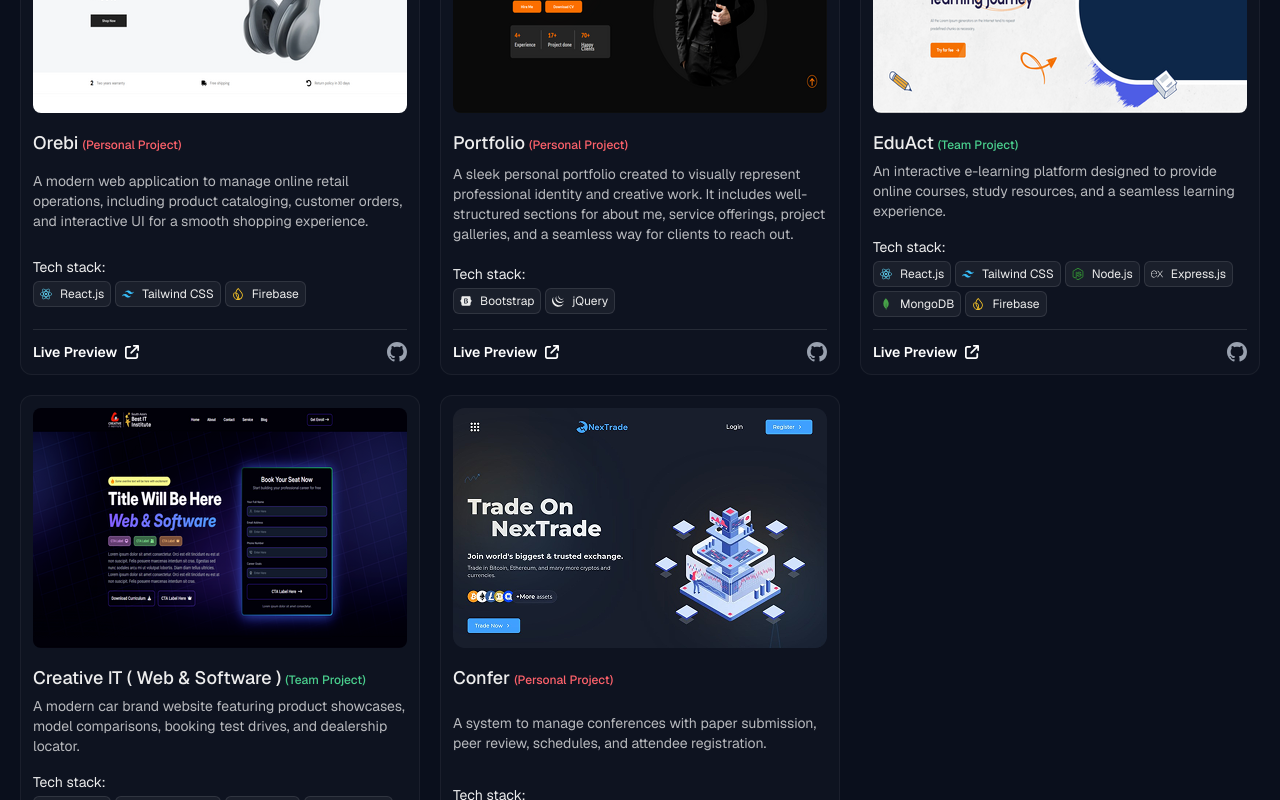
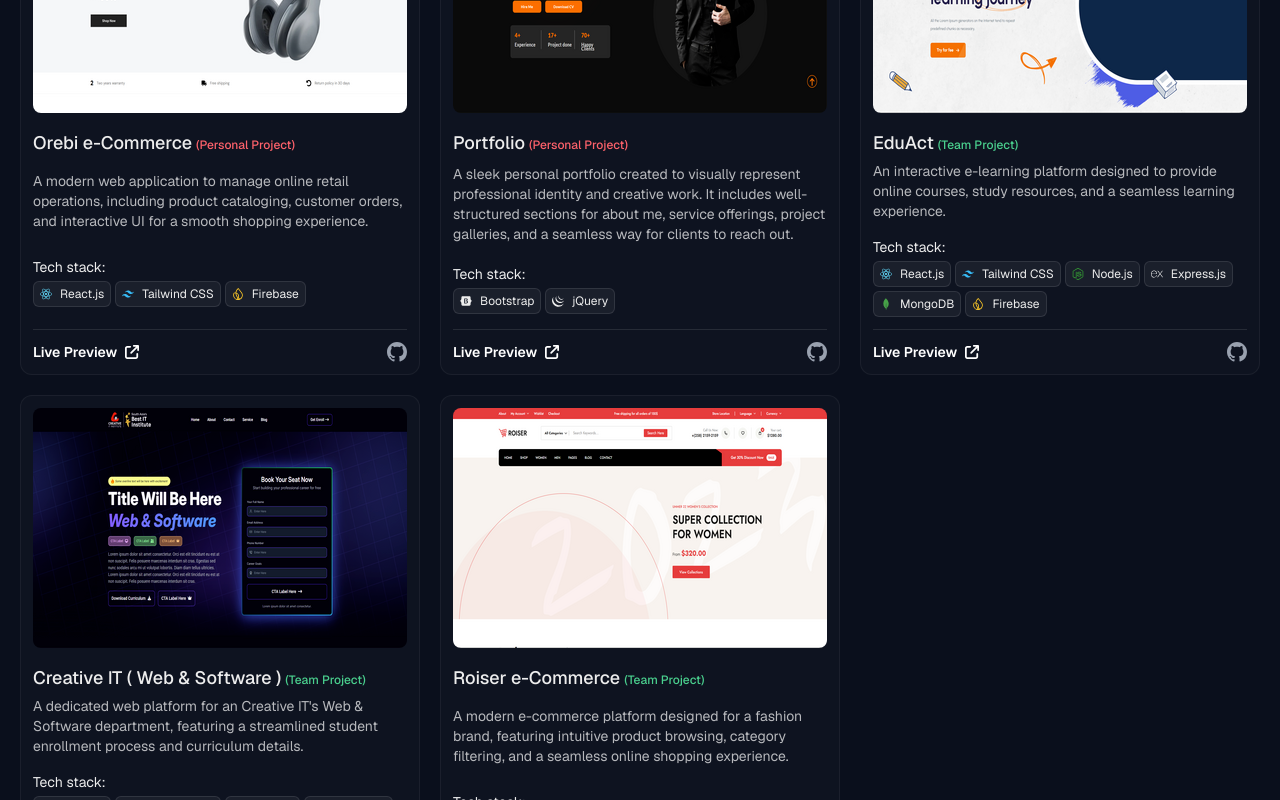
Before and after one commit to Sijan666/personalPortfolio, a React (Vite) app: page / in a window 1280 px wide. Shown: the part 2660-3460 px from the top of the page. Built offline with nearby package versions, Linux system fonts and the light colour scheme.

Commit message:
add some projects with live and repo links

```diff
--- a/src/components/data/projectSApi.js
+++ b/src/components/data/projectSApi.js
@@ -1,15 +1,15 @@
 import { tech1, tech2, tech3, tech4, tech5 } from "./teckStack";
-import p1 from '../../assets/p1.png'
 import orebi from '../../assets/orebi.png'
 import port from '../../assets/port.png'
 import eduact from '../../assets/eduact.png'
 import creative from '../../assets/creative.png'
+import roiser from '../../assets/roiser.png'
 
 export const allProjects = [
     {
         id : 1 ,
         projectImg: orebi,
-        projectName:"Orebi",
+        projectName:"Orebi e-Commerce",
         projectType:'Personal Project',
         projectDetails:'A modern web application to manage online retail operations, including product cataloging, customer orders, and interactive UI for a smooth shopping experience.',
         techStack:tech1,
@@ -41,19 +41,19 @@
         projectImg: creative,
         projectName:"Creative IT ( Web & Software )",
         projectType:'Team Project',
-        projectDetails:'A modern car brand website featuring product showcases, model comparisons, booking test drives, and dealership locator.',
+        projectDetails:"A dedicated web platform for an Creative IT's Web & Software department, featuring a streamlined student enrollment process and curriculum details.",
         techStack:tech4,
         liveLink:'https://creative-web-six.vercel.app/',
         githubLink:'https://github.com/Sijan666/creativeWeb',
     },
     {
         id : 5 ,
-        projectImg: p1,
-        projectName:"Confer",
-        projectType:'Personal Project',
-        projectDetails:'A system to manage conferences with paper submission, peer review, schedules, and attendee registration.',
+        projectImg: roiser,
+        projectName:"Roiser e-Commerce",
+        projectType:'Team Project',
+        projectDetails:'A modern e-commerce platform designed for a fashion brand, featuring intuitive product browsing, category filtering, and a seamless online shopping experience.',
         techStack:tech5,
-        liveLink:'https://main-portfolio-two-khaki.vercel.app/',
-        githubLink:'https://github.com/Sijan666/mainPortfolio',
+        liveLink:'https://roiser-team.vercel.app/',
+        githubLink:'https://github.com/Sijan666/roiserTeam',
     },
 ]
```
Also changed, not shown: src/assets/roiser.png (added).
